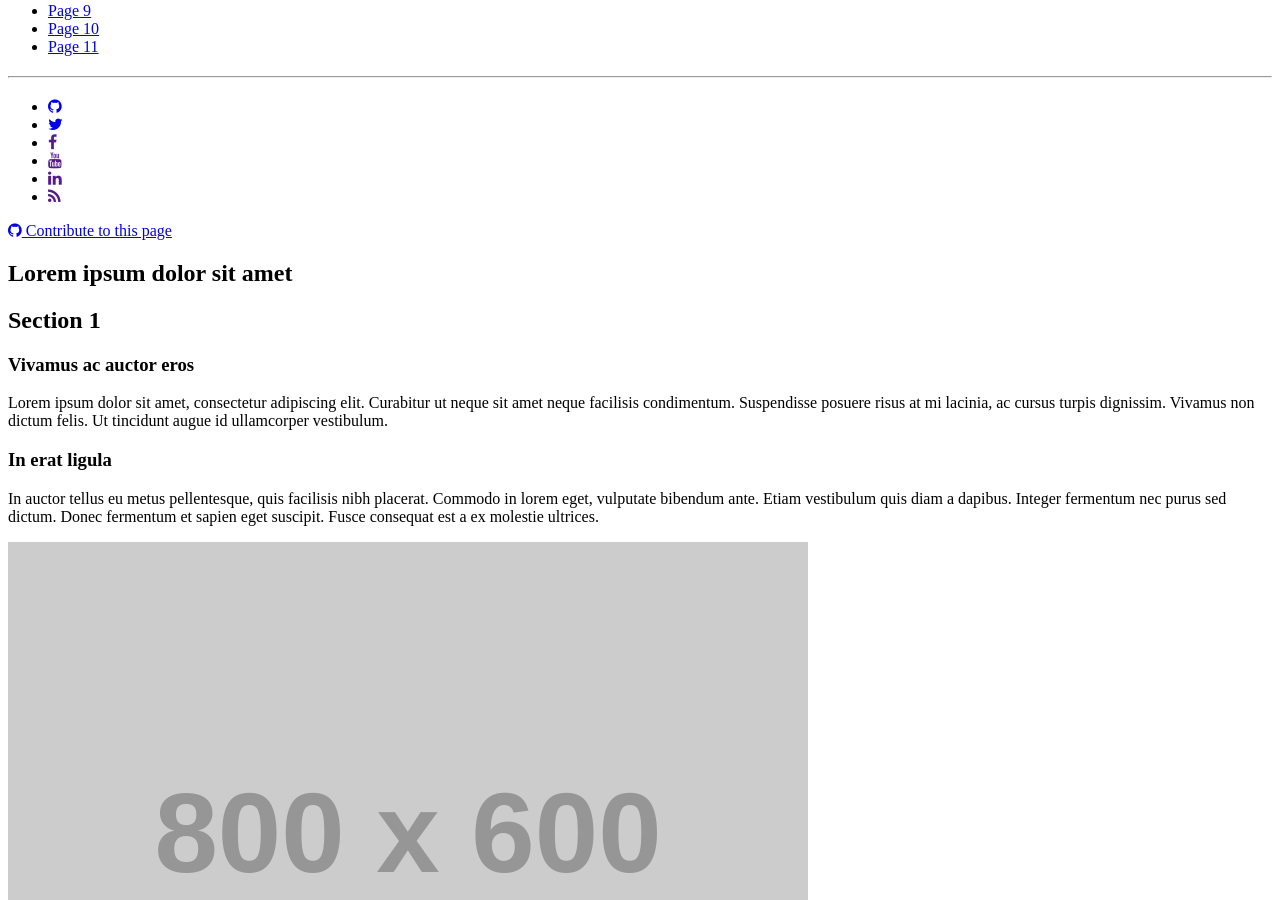
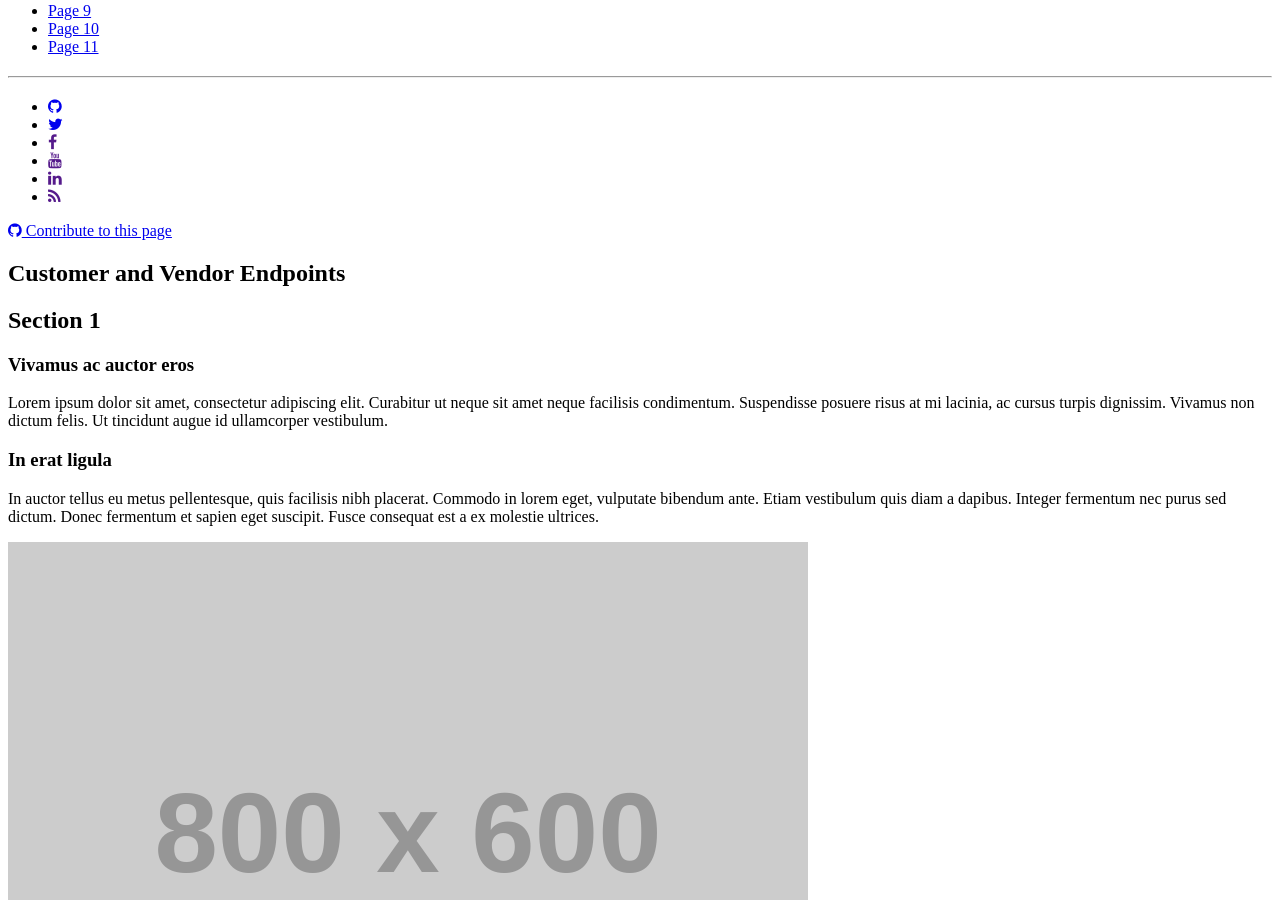
Before and after one commit to pymloaccounting/pymloaccounting.github.io, a Jekyll site: the page built from _posts/2017-01-25-Customer-and-Vendor-Endpoints.md, in a window 1280 px wide and 900 px high, scrolled down 478 px. Built offline with Jekyll 4.4.1, drawn with Linux system fonts in a browser that asks for light colours; nearby versions of some CDN libraries.

Commit message:
Update 2017-01-25-Customer-and-Vendor-Endpoints.md
Test front matter and title

```diff
--- a/_posts/2017-01-25-Customer-and-Vendor-Endpoints.md
+++ b/_posts/2017-01-25-Customer-and-Vendor-Endpoints.md
@@ -1,8 +1,14 @@
 ---
+
+layout: index
+title:  "Customer and Vendor Endpoints"
+date:   2017-01-25
+categories: api-endpoints
+
 ---
 
 <header>
-<h1>Lorem ipsum dolor sit amet</h1>
+<h1>Customer and Vendor Endpoints</h1>
 </header>
 
 ## Section 1
```
